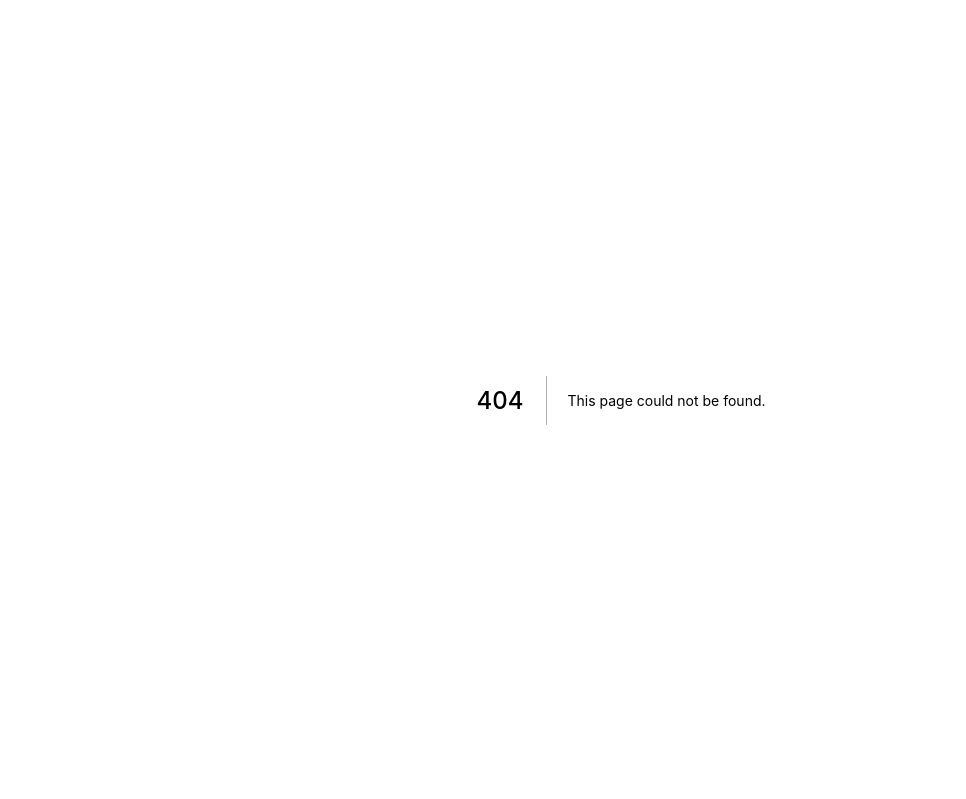
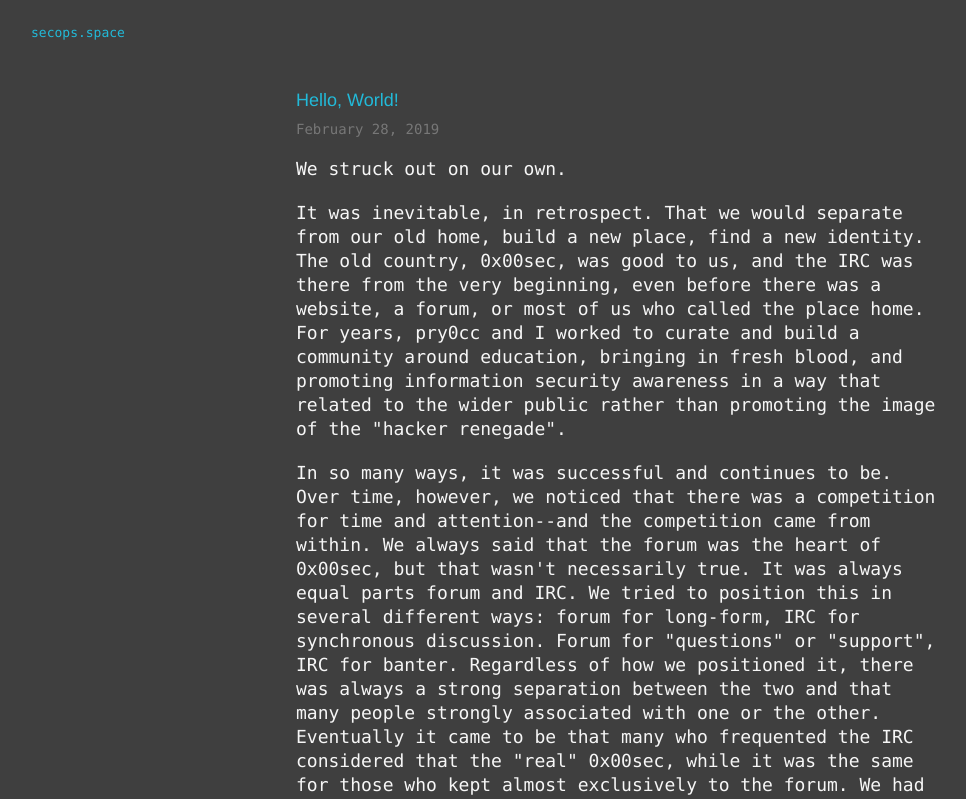
Before and after one commit to Shazzberry/secops.space, a Next.js app: page /blog/hello-world in a window 1280 px wide. Before the commit this address had no page. Shown: the top 799 px of the page, without its empty margins (19-985 px from the left). Built offline with nearby package versions, Linux system fonts and the light colour scheme.

Commit message:
Put articles in relavent directory

```diff
--- a/pages/2019/hello-world.js
+++ b/pages/blog/hello-world.js
@@ -9,7 +9,7 @@ export default () => (
   <Post>
     <Head><title>Hello, World!</title></Head>
     <Title>Hello, World!</Title>
-    <Meta date="February 26, 2019" />
+    <Meta date="February 28, 2019" />
 
     <P>We struck out on our own.</P>
 
```
